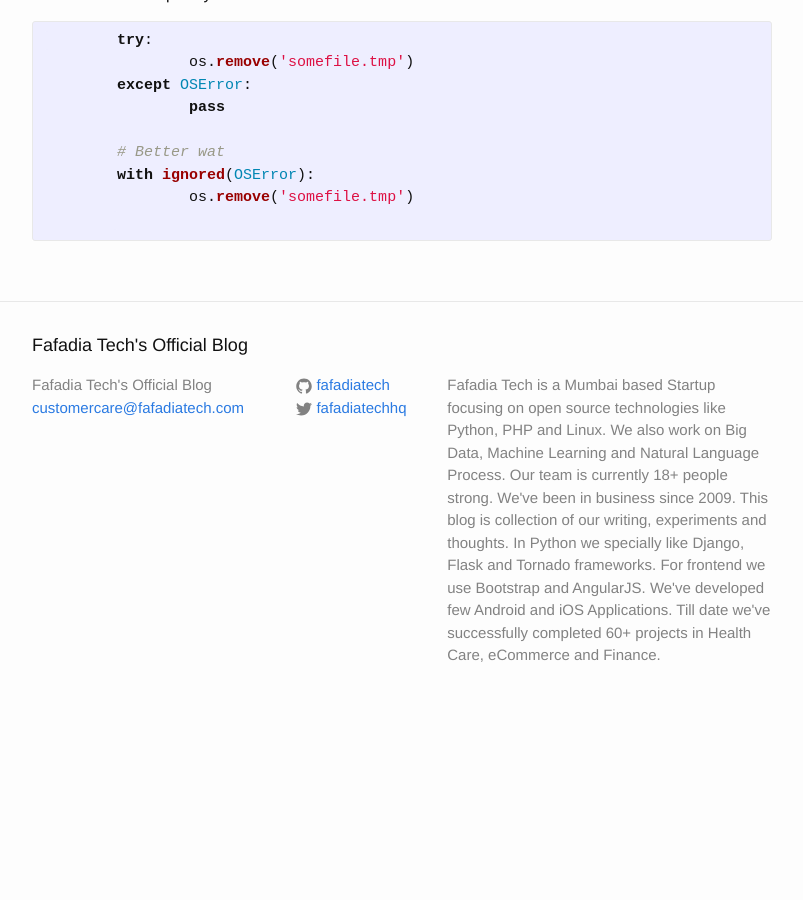
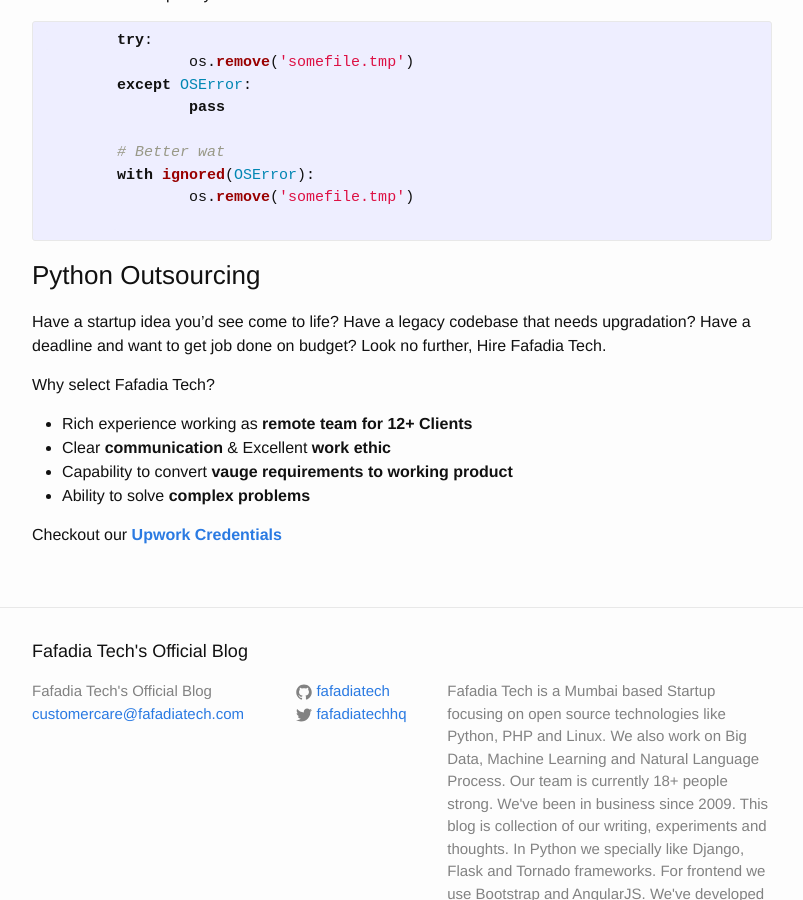
Before and after one commit to fafadiatech/fafadiatech.github.io, a Jekyll site: the page built from _posts/2017-01-27-how-to-make-your-code-more-pythonic.markdown, in a window 1280 px wide and 900 px high, scrolled down 10570 px. Shown: the whole window, without its empty margins (238-1041 px from the left). Built offline with Jekyll 4.4.1, drawn with Linux system fonts in a browser that asks for light colours; before the commit the page ends 11297 px from its top, so only the background shows below that.

Commit message:
added pitch on recent article

```diff
--- a/_posts/2017-01-27-how-to-make-your-code-more-pythonic.markdown
+++ b/_posts/2017-01-27-how-to-make-your-code-more-pythonic.markdown
@@ -418,3 +418,16 @@
 	with ignored(OSError):
 		os.remove('somefile.tmp')
 	{% endhighlight %}
+
+### Python Outsourcing
+
+Have a startup idea you'd see come to life? Have a legacy codebase that needs upgradation? Have a deadline and want to get job done on budget? Look no further, Hire Fafadia Tech.
+
+Why select Fafadia Tech?
+
+* Rich experience working as **remote team for 12+ Clients**
+* Clear **communication** & Excellent **work ethic**
+* Capability to convert **vauge requirements to working product**
+* Ability to solve **complex problems**
+
+Checkout our **[Upwork Credentials](https://www.upwork.com/o/profiles/users/_~0101eef5d1307a46f5/)**
```
